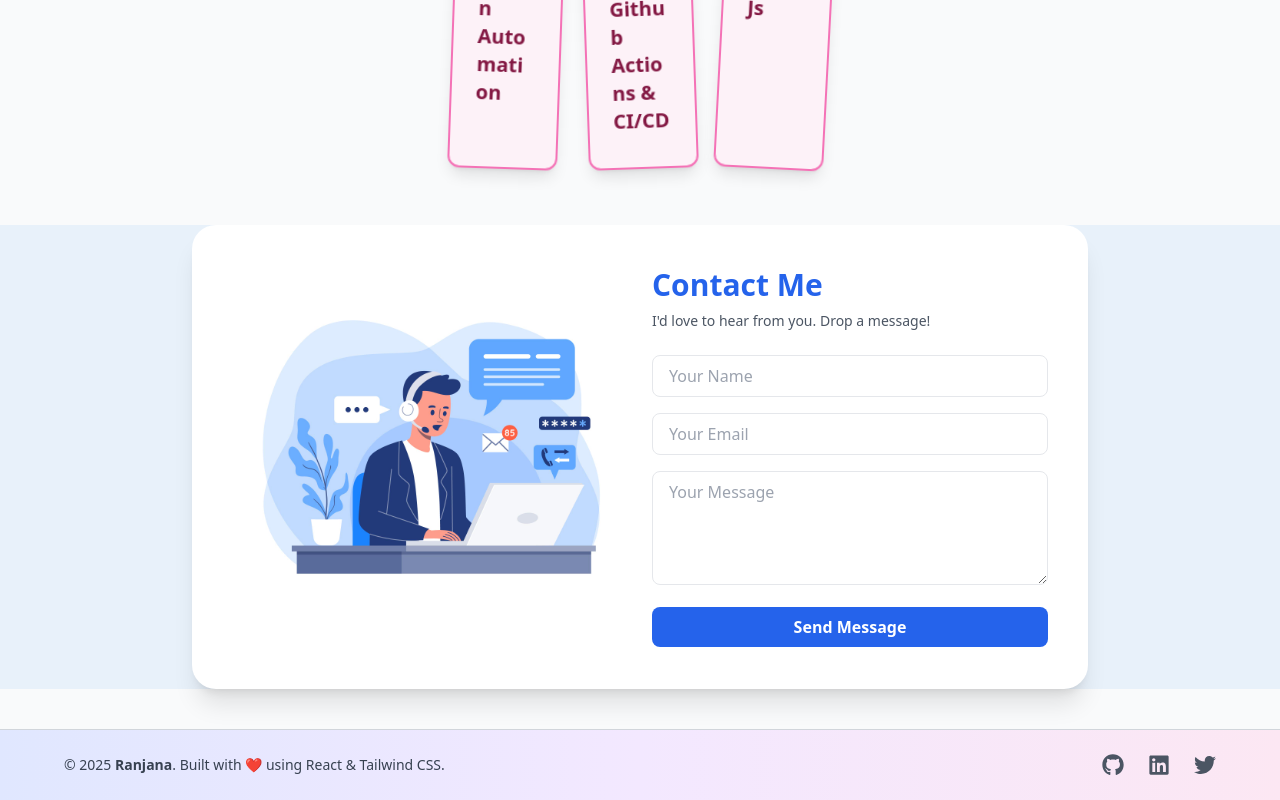
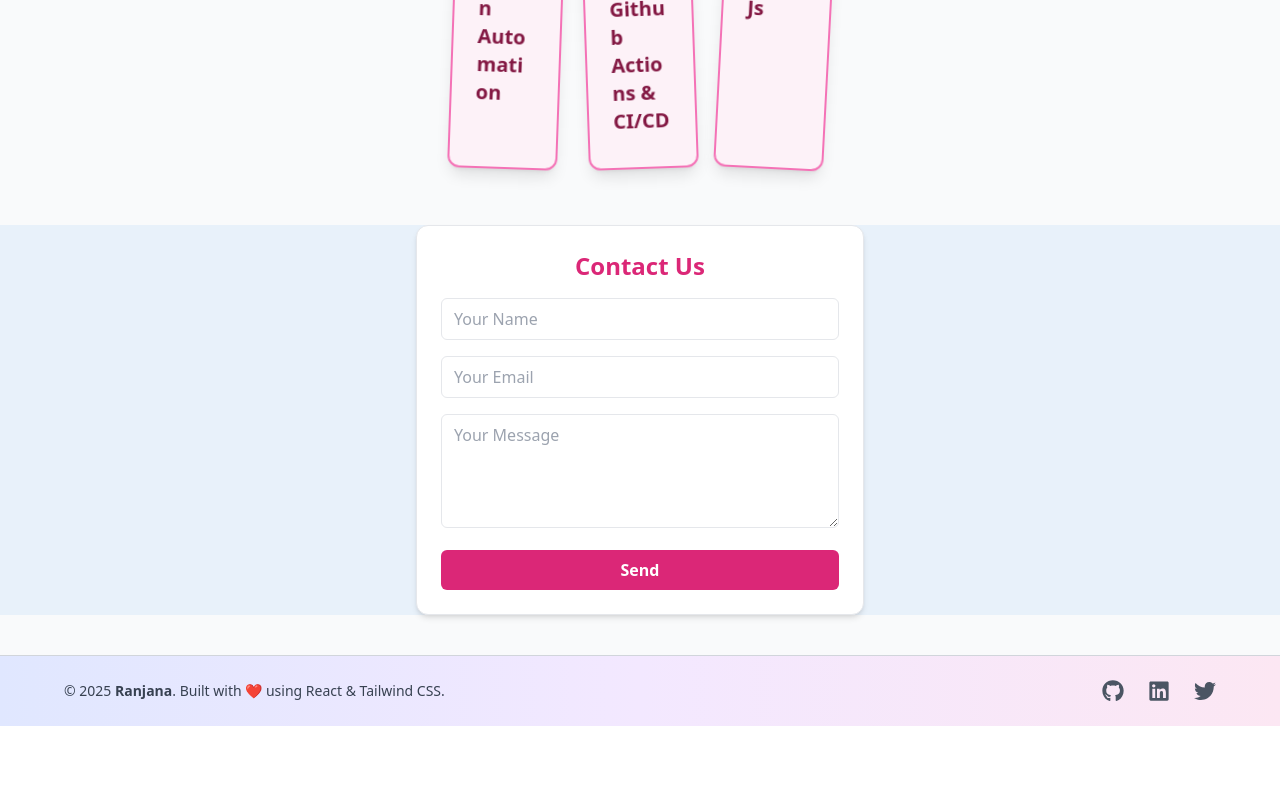
Before and after one commit to uccRanjana/portfolio, a React (Create React App) app: page / in a window 1280 px wide. Shown: the part 3624-4424 px from the top of the page. After the commit the page ends 4350 px from the top, so only its background shows below. Built offline with nearby package versions, Linux system fonts and the light colour scheme.

Commit message:
Google sheet api : test

```diff
--- a/src/components/ContactForm.js
+++ b/src/components/ContactForm.js
@@ -1,24 +1,27 @@
 import React, { useState } from "react";
-import { motion } from "framer-motion";
-import contactmeLogo from "../assets/contactme.jpg";
 
-export default function ContactFormBox() {
+export default function ContactForm() {
   const [formData, setFormData] = useState({
     name: "",
     email: "",
-    message: "",
+    message: ""
   });
 
   const [status, setStatus] = useState("");
-  const scriptURL = "https://script.google.com/macros/s/AKfycbxEbMtu41Nr2MuFzw11ohi26UdkntfKYMC05M5xMGoKn6FBuXYn1ttqTrt-rHwJQ-naJQ/exec"; // ✅ Replace with your script if needed
+
+  const scriptURL =
+    "https://script.google.com/macros/s/AKfycbxEbMtu41Nr2MuFzw11ohi26UdkntfKYMC05M5xMGoKn6FBuXYn1ttqTrt-rHwJQ-naJQ/exec";
 
   const handleChange = (e) => {
-    setFormData((prev) => ({ ...prev, [e.target.name]: e.target.value }));
+    setFormData((prev) => ({
+      ...prev,
+      [e.target.name]: e.target.value
+    }));
   };
 
   const handleSubmit = async (e) => {
     e.preventDefault();
-    setStatus("Submitting...");
+    setStatus("Sending...");
 
     const form = new FormData();
     form.append("name", formData.name);
@@ -26,80 +29,64 @@ export default function ContactFormBox() {
     form.append("message", formData.message);
 
     try {
-      await fetch(scriptURL, {
+      const res = await fetch(scriptURL, {
         method: "POST",
-        body: form,
+        body: form
       });
 
-      setStatus("✅ Message sent successfully!");
+      if (res.ok) {
+        setStatus("✅ Message sent!");
         setFormData({ name: "", email: "", message: "" });
+      } else {
+        throw new Error("Failed to submit");
+      }
     } catch (err) {
-      console.error(err);
-      setStatus("❌ Failed to send. Try again later.");
+      console.error("Error:", err);
+      setStatus("❌ Something went wrong. Try again.");
     }
   };
 
   return (
-    <motion.div
-      className="max-w-4xl mx-auto bg-white shadow-xl rounded-3xl p-6 md:p-10 flex flex-col md:flex-row gap-6 items-center mt-12"
-      initial={{ opacity: 0, scale: 0.95 }}
-      animate={{ opacity: 1, scale: 1 }}
-      transition={{ duration: 0.5 }}
-    >
-      {/* Left Image */}
-      <div className="w-full md:w-1/2 flex justify-center">
-        <img
-          src={contactmeLogo}
-          alt="Contact Me"
-          className="w-full max-w-sm object-contain rounded-xl"
-        />
-      </div>
-
-      {/* Right Form */}
-      <div className="w-full md:w-1/2">
-        <h2 className="text-3xl font-extrabold text-blue-600 mb-2">Contact Me</h2>
-        <p className="text-sm text-gray-600 mb-6">I'd love to hear from you. Drop a message!</p>
-
+    <div className="max-w-md mx-auto mt-10 p-6 bg-white rounded-xl shadow-md border">
+      <h2 className="text-2xl font-bold text-pink-600 mb-4 text-center">
+        Contact Us
+      </h2>
       <form onSubmit={handleSubmit} className="space-y-4">
         <input
+          name="name"
           type="text"
-            name="name"
           placeholder="Your Name"
+          required
           value={formData.name}
           onChange={handleChange}
-            required
-            className="w-full px-4 py-2 border rounded-lg focus:outline-none focus:ring"
+          className="w-full border px-3 py-2 rounded-md"
         />
         <input
+          name="email"
           type="email"
-            name="email"
           placeholder="Your Email"
+          required
           value={formData.email}
           onChange={handleChange}
-            required
-            className="w-full px-4 py-2 border rounded-lg focus:outline-none focus:ring"
+          className="w-full border px-3 py-2 rounded-md"
         />
         <textarea
           name="message"
           placeholder="Your Message"
           rows="4"
+          required
           value={formData.message}
           onChange={handleChange}
-            className="w-full px-4 py-2 border rounded-lg focus:outline-none focus:ring"
-          ></textarea>
-
+          className="w-full border px-3 py-2 rounded-md"
+        />
         <button
           type="submit"
-            className="w-full bg-blue-600 text-white font-semibold py-2 rounded-lg hover:bg-blue-700 transition"
+          className="w-full bg-pink-600 hover:bg-pink-700 text-white font-bold py-2 px-4 rounded-md"
         >
-            Send Message
+          Send
         </button>
-
-          {status && (
-            <p className="text-sm text-center mt-2 text-gray-700">{status}</p>
-          )}
+        {status && <p className="text-center mt-2 text-gray-600">{status}</p>}
       </form>
     </div>
-    </motion.div>
   );
 }
```
Lines whose indentation alone changed are shown as unchanged.
